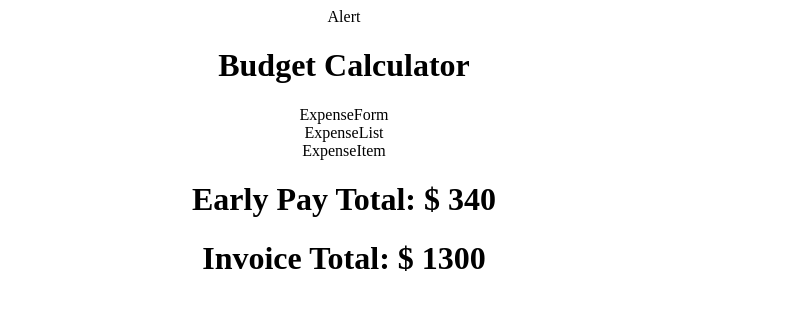
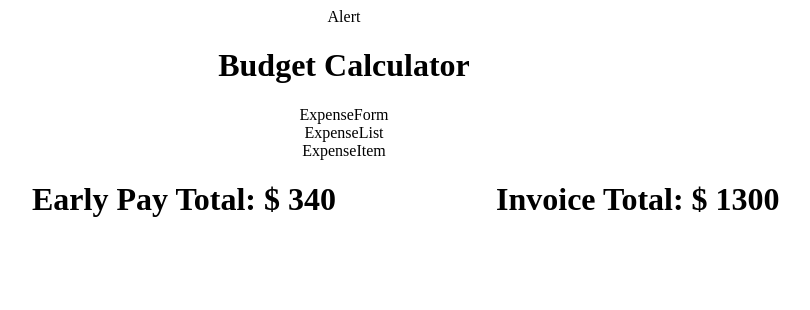
Before and after one commit to Raihanhn/Budget-Calculator, a React (Vite) app: page / in a window 1280 px wide. Shown: the top 310 px of the page, without its empty margins (296-1106 px from the left). Built offline with nearby package versions, Linux system fonts and the light colour scheme.

Commit message:
6th commit

```diff
--- a/src/App.css
+++ b/src/App.css
@@ -2,3 +2,9 @@
 .main{
     text-align: center;
 }
+
+.header{
+    display: flex;
+    gap: 10rem;
+    margin-left: 20rem;
+}
--- a/src/App.jsx
+++ b/src/App.jsx
@@ -24,6 +24,8 @@ function App() {
       <ExpenseList expense={expense} easrly={early} />
       </main>
 
+      <div className="header">
+
       <h1>Early Pay Total: <span className='totall' >
          $ {early.reduce((acc, curr)=>{
           return (acc += curr.pay);
@@ -36,6 +38,8 @@ function App() {
           return (acc += curr.payment);
          },0)}
         </span> </h1>
+        </div>
+
     </div>
   )
 }
```
